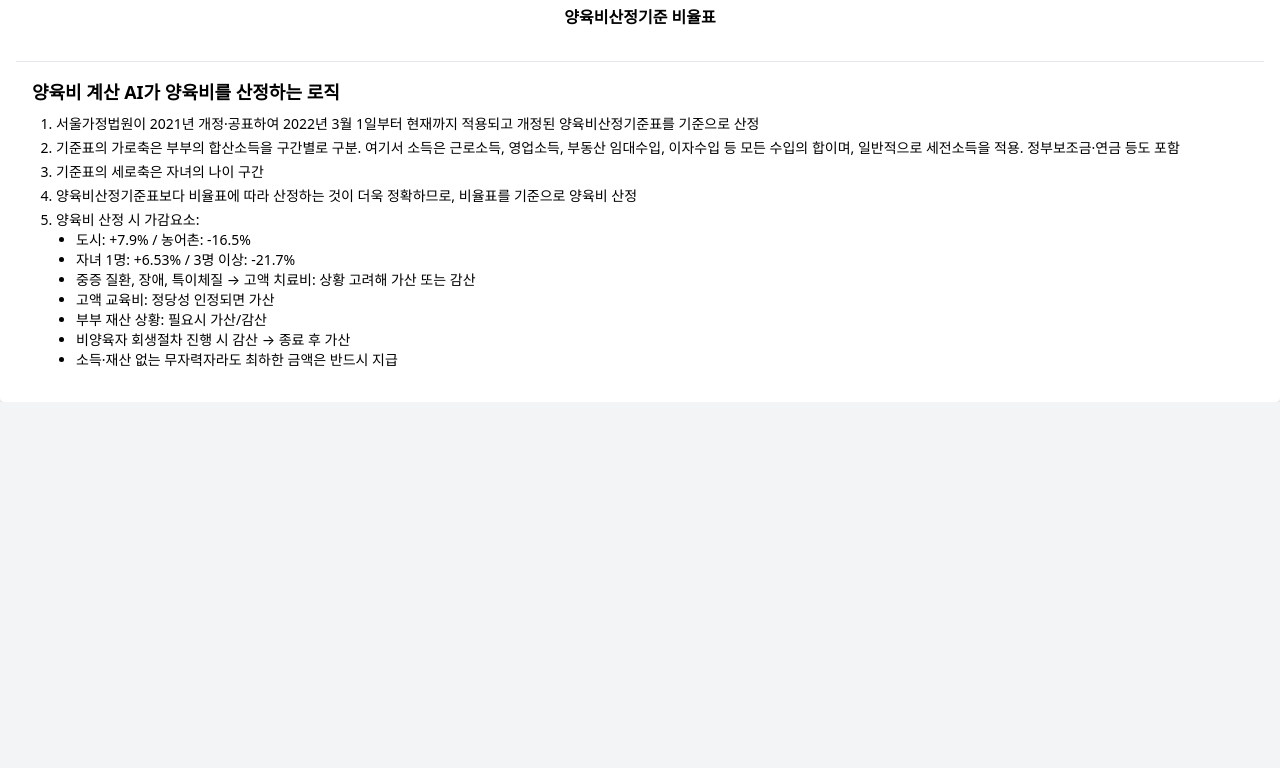
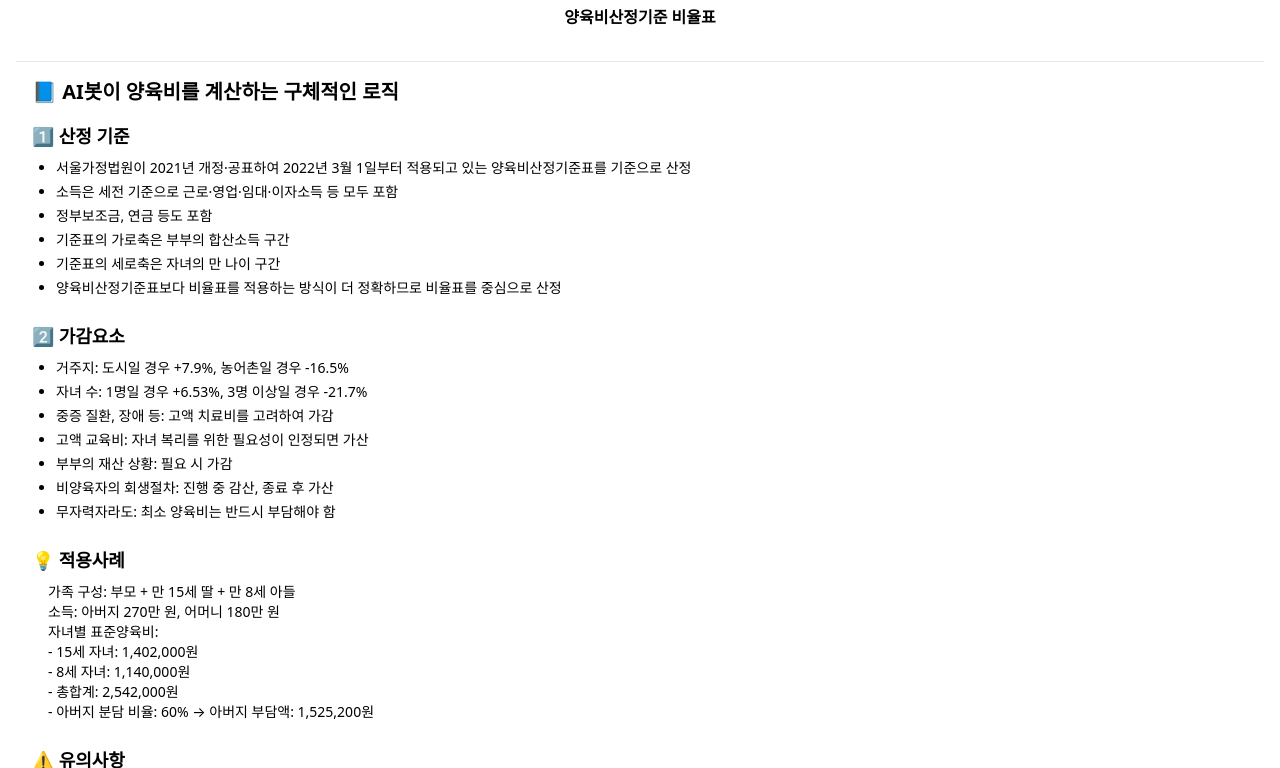
Before and after one commit to pjy5009/yangyukbot, a website: page public/index.html in a window 1280 px wide. Shown: the part 2032-2800 px from the top of the page. Before the commit the page ends 2434 px from the top, so only its background shows below. Drawn offline with nearby package versions, Linux system fonts and the light colour scheme.

Commit message:
거주지역 선택 옵션 추가 및 가감산 로직 수정

```diff
--- a/public/index.html
+++ b/public/index.html
@@ -49,6 +49,7 @@
       <div>
         <label class="block font-bold">거주지역:</label>
         <select id="region" class="w-full p-2 border rounded">
+          <option value="normal">일반</option>
           <option value="urban">도시</option>
           <option value="rural">농어촌</option>
         </select>
@@ -70,26 +71,49 @@
       </div>
     </section>
 
-    <section class="mt-4 p-4 border-t">
-      <h2 class="font-bold text-lg mb-2">양육비 계산 AI가 양육비를 산정하는 로직</h2>
-      <ol class="list-decimal ml-6 space-y-1 text-sm">
-        <li>서울가정법원이 2021년 개정·공표하여 2022년 3월 1일부터 현재까지 적용되고 개정된 양육비산정기준표를 기준으로 산정</li>
-        <li>기준표의 가로축은 부부의 합산소득을 구간별로 구분. 여기서 소득은 근로소득, 영업소득, 부동산 임대수입, 이자수입 등 모든 수입의 합이며, 일반적으로 세전소득을 적용. 정부보조금·연금 등도 포함</li>
-        <li>기준표의 세로축은 자녀의 나이 구간</li>
-        <li>양육비산정기준표보다 비율표에 따라 산정하는 것이 더욱 정확하므로, 비율표를 기준으로 양육비 산정</li>
-        <li>양육비 산정 시 가감요소:
-          <ul class="list-disc ml-5">
-            <li>도시: +7.9% / 농어촌: -16.5%</li>
-            <li>자녀 1명: +6.53% / 3명 이상: -21.7%</li>
-            <li>중증 질환, 장애, 특이체질 → 고액 치료비: 상황 고려해 가산 또는 감산</li>
-            <li>고액 교육비: 정당성 인정되면 가산</li>
-            <li>부부 재산 상황: 필요시 가산/감산</li>
-            <li>비양육자 회생절차 진행 시 감산 → 종료 후 가산</li>
-            <li>소득·재산 없는 무자력자라도 최하한 금액은 반드시 지급</li>
-          </ul>
-        </li>
-      </ol>
+    <section class="mt-8 p-4 border-t">
+      <h2 class="text-xl font-bold mb-4">📘 AI봇이 양육비를 계산하는 구체적인 로직</h2>
+
+      <h3 class="text-lg font-semibold mt-4 mb-2">1⃣ 산정 기준</h3>
+      <ul class="list-disc ml-6 text-sm space-y-1">
+        <li>서울가정법원이 2021년 개정·공표하여 2022년 3월 1일부터 적용되고 있는 양육비산정기준표를 기준으로 산정</li>
+        <li>소득은 세전 기준으로 근로·영업·임대·이자소득 등 모두 포함</li>
+        <li>정부보조금, 연금 등도 포함</li>
+        <li>기준표의 가로축은 부부의 합산소득 구간</li>
+        <li>기준표의 세로축은 자녀의 만 나이 구간</li>
+        <li>양육비산정기준표보다 비율표를 적용하는 방식이 더 정확하므로 비율표를 중심으로 산정</li>
+      </ul>
+
+      <h3 class="text-lg font-semibold mt-6 mb-2">2⃣ 가감요소</h3>
+      <ul class="list-disc ml-6 text-sm space-y-1">
+        <li>거주지: 도시일 경우 +7.9%, 농어촌일 경우 -16.5%</li>
+        <li>자녀 수: 1명일 경우 +6.53%, 3명 이상일 경우 -21.7%</li>
+        <li>중증 질환, 장애 등: 고액 치료비를 고려하여 가감</li>
+        <li>고액 교육비: 자녀 복리를 위한 필요성이 인정되면 가산</li>
+        <li>부부의 재산 상황: 필요 시 가감</li>
+        <li>비양육자의 회생절차: 진행 중 감산, 종료 후 가산</li>
+        <li>무자력자라도: 최소 양육비는 반드시 부담해야 함</li>
+      </ul>
+
+      <h3 class="text-lg font-semibold mt-6 mb-2">💡 적용사례</h3>
+      <p class="text-sm ml-4">
+        가족 구성: 부모 + 만 15세 딸 + 만 8세 아들<br>
+        소득: 아버지 270만 원, 어머니 180만 원<br>
+        자녀별 표준양육비:<br>
+        - 15세 자녀: 1,402,000원<br>
+        - 8세 자녀: 1,140,000원<br>
+        - 총합계: 2,542,000원<br>
+        - 아버지 분담 비율: 60% → 아버지 부담액: 1,525,200원
+      </p>
+
+      <h3 class="text-lg font-semibold mt-6 mb-2">⚠️ 유의사항</h3>
+      <ul class="list-disc ml-6 text-sm space-y-1">
+        <li>양육비 기준표는 서울가정법원이 내부 참고용으로 만든 자료이며, 법적 구속력은 없음</li>
+        <li>자녀의 상태, 과거 판결, 협의 내용 등에 따라 기준표가 그대로 적용되지 않을 수 있음</li>
+        <li>정확한 양육비 산정을 위해 전문가 상담이 필요함</li>
+      </ul>
     </section>
+
   </main>
 
   <script>
@@ -126,7 +150,12 @@
 
       const ages = Array.from(document.getElementsByName('age')).map(i => parseInt(i.value));
       const region = document.getElementById('region').value;
-      const regionalFactor = region === 'urban' ? 1.079 : 0.835;
+      let regionalFactor = 1;  // 일반: 가감 없음
+if (region === 'urban') {
+  regionalFactor = 1.079;  // 도시: +7.9%
+} else if (region === 'rural') {
+  regionalFactor = 0.835;  // 농어촌: -16.5%
+}
 
       let fatherInput = parseInt(document.getElementById('fatherIncome').value) || 0;
       let motherInput = parseInt(document.getElementById('motherIncome').value) || 0;
```
Also changed, not shown: 2 other files.
